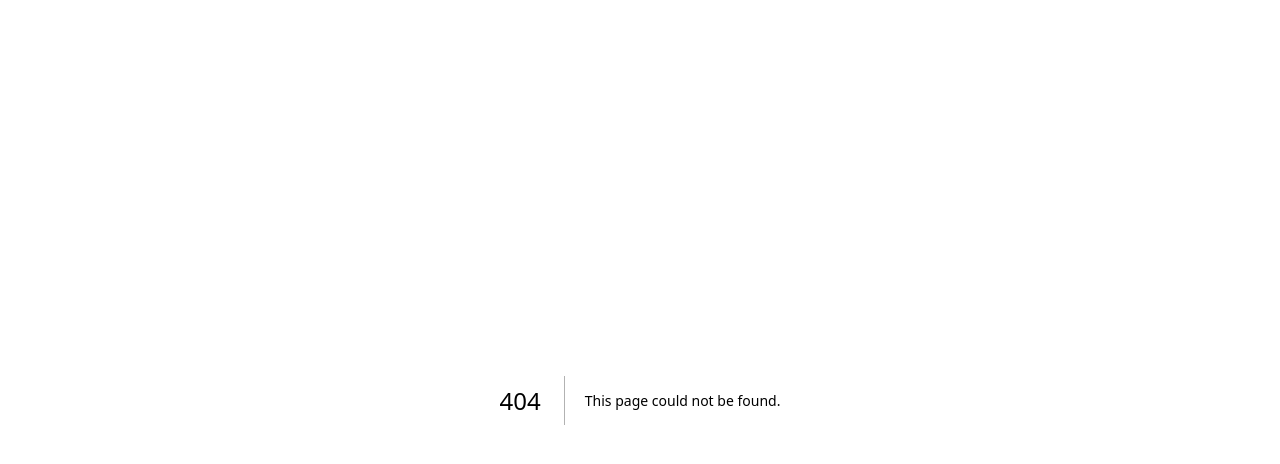
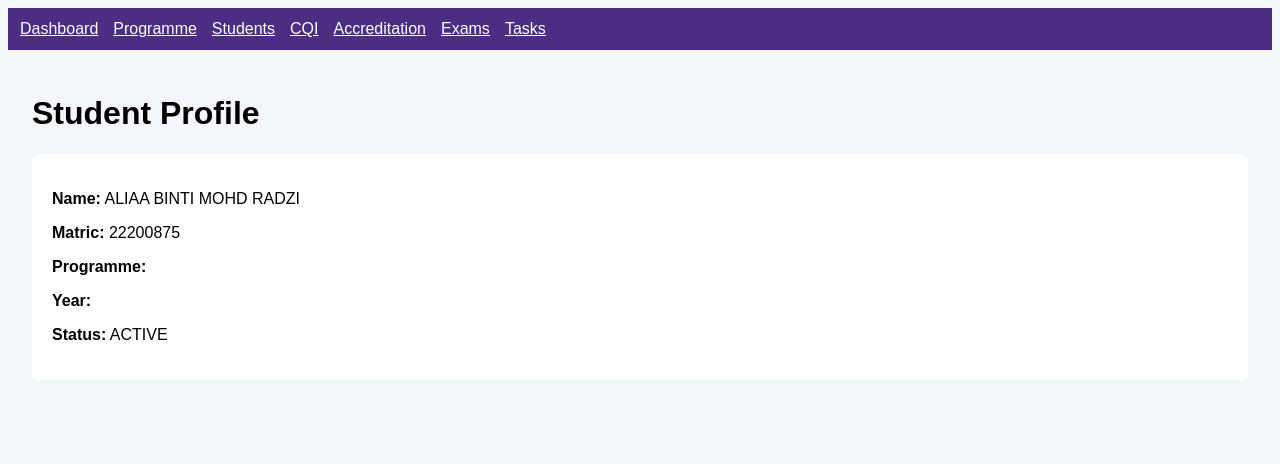
Before and after one commit to hazwanihanafi-commits/academicprogramsystem, a Next.js app: page /students/22200875 in a window 1280 px wide. Before the commit this address had no page. Shown: the top 464 px of the page. Built offline with nearby package versions, Linux system fonts and the light colour scheme.

Commit message:
Create [matric].js

```diff
--- /dev/null
+++ b/pages/students/[matric].js
@@ -0,0 +1,32 @@
+import Layout from "../../components/Layout";
+import students from "../../data/students.json";
+import { useRouter } from "next/router";
+
+export default function StudentProfile() {
+  const router = useRouter();
+  const { matric } = router.query;
+
+  const student = students.find(s => s.matric === matric);
+
+  if (!student) {
+    return (
+      <Layout>
+        <p>Student not found.</p>
+      </Layout>
+    );
+  }
+
+  return (
+    <Layout>
+      <h1>Student Profile</h1>
+
+      <div style={{ background: "white", padding: 20, borderRadius: 6 }}>
+        <p><b>Name:</b> {student.name}</p>
+        <p><b>Matric:</b> {student.matric}</p>
+        <p><b>Programme:</b> {student.programme}</p>
+        <p><b>Year:</b> {student.year}</p>
+        <p><b>Status:</b> {student.status}</p>
+      </div>
+    </Layout>
+  );
+}
```
